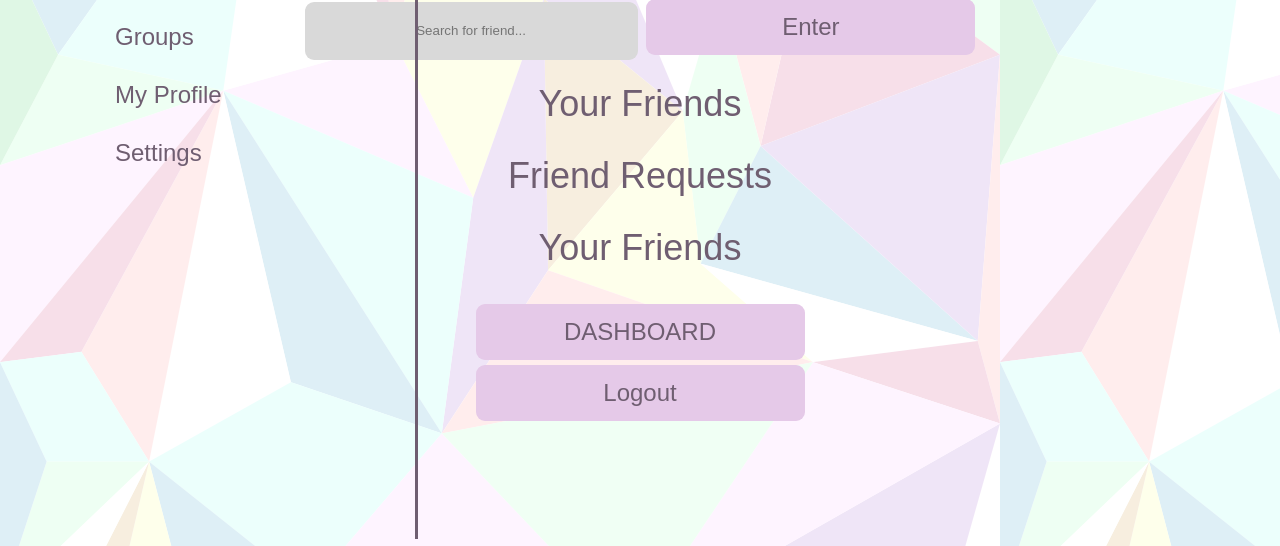
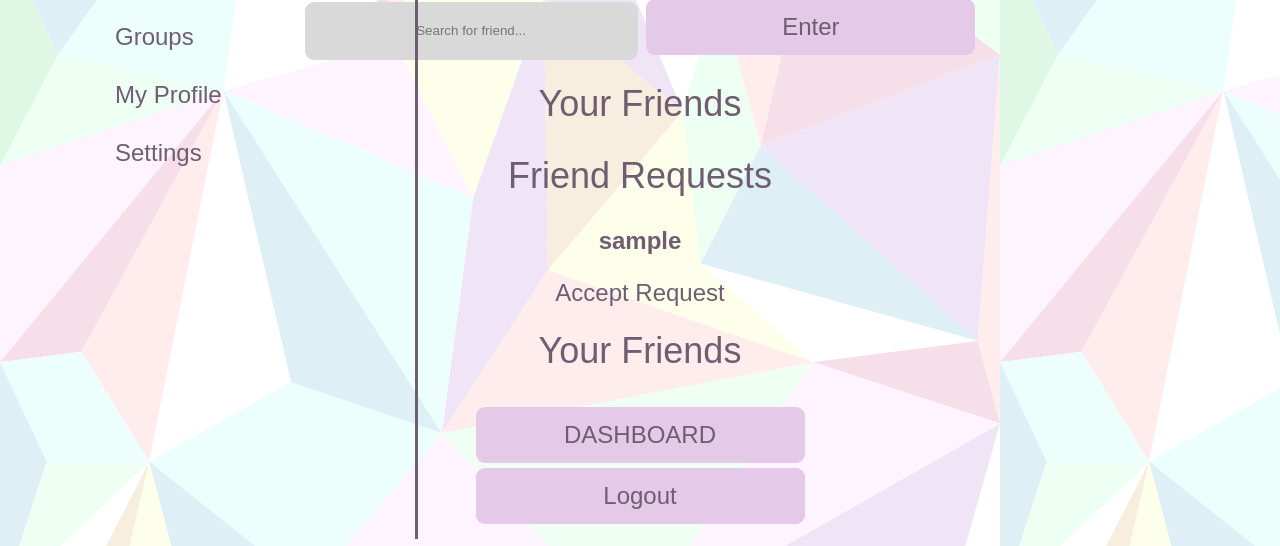
Before and after one commit to evelyn-campbell/Unfold-App, a Django app: page /friends/ in a window 1280 px wide. Shown: the part 246-792 px from the top of the page. Run offline with Django 4.2, Linux system fonts and the light colour scheme; a user stored in the database is signed in; tables that the repository leaves empty hold one stand-in row (values such as "Sample post").

Commit message:
What have I done.

```diff
--- a/webapp/core/admin.py
+++ b/webapp/core/admin.py
@@ -2,7 +2,8 @@ from django.contrib import admin
 
 # Register your models here.
 
-from .models import Profile, Status
+from .models import Profile, Status, FriendRequest
 
 admin.site.register(Profile)
 admin.site.register(Status)
+admin.site.register(FriendRequest)
--- a/webapp/core/urls.py
+++ b/webapp/core/urls.py
@@ -24,7 +24,7 @@ urlpatterns = [
     #path('groups/<int:group_id>/', views.group_detail, name='group_detail'),
     #path('groups/<int:group_id>/edit/', views.edit_group, name='edit_group'),
     path('friends/', views.friends, name='friends'),
-    path('friends/request_accepted/<str:pk>', views.recieve_friend_request, name='request_accepted'),
+    path('friends/request_accepted/<str:pk>/', views.recieve_friend_request, name='request_accepted'),
     #path('friends/<int:friend_id>/', views.friend_detail, name='friend_detail'),
 
 
--- a/webapp/core/views.py
+++ b/webapp/core/views.py
@@ -93,7 +93,7 @@ def other_profile(request, pk):
         # friend_request = request.POST['friend_request']
 
         from_user = Profile.objects.get(user=request.user)
-        to_user = Profile.objects.get(user=user_object)
+        to_user = user_profile
         friend_request, request_created = FriendRequest.objects.get_or_create(from_user=from_user, to_user=to_user)
 
         if request_created:
@@ -161,16 +161,22 @@ def groups(request):
 
 @login_required(login_url='login')
 def friends(request):
-    return render(request, 'core_templates/friends.html')
+    user = Profile.objects.get(user=request.user)
+    all_requests = FriendRequest.objects.filter(to_user=user)
+
+    return render(request, 'core_templates/friends.html', {'all_requests': all_requests,})
 
 @login_required(login_url='login')
-def recieve_friend_request(request, requestID):
-    friend_request = FriendRequest.objects.get(id=requestID)
+def recieve_friend_request(request, pk):
+    user_profile = Profile.objects.get(User.objects.get(username=pk))
 
-    if friend_request.to_user == request.user:
+    friend_request = FriendRequest.objects.get(from_user=user_profile)
+
+    if request.method == 'POST':
         friend_request.to_user.friends.add(friend_request.from_user)
         friend_request.from_user.friends.add(friend_request.to_user)
         friend_request.delete()
         messages.info(request, 'Friend request accepted!')
 
+
     return render(request, 'core_templates/friends.html')
--- a/webapp/templates/core_templates/friends.html
+++ b/webapp/templates/core_templates/friends.html
@@ -33,14 +33,16 @@
       <!--friends go here, just loop through them with templating or whatever -->
       </h3>
       <h2>Friend Requests</h2>
-      <form action="" method="POST">
-        {% csrf_token %}
-        {% for request in friend_request %}
-          <h3>{{ request.from_user }}</h3>
-          <a href="/friends/request_accepted/{{ request.id }}/">Accept Request</a>
+
+        {% for request in all_requests %}
+          <h3><b>{{ request.from_user }}</b></h3>
+          <form action="" method="POST"></form>
+            {% csrf_token %}
+            <a href="/friends/request_accepted/{{ request.from_user.username }}>/">Accept Request</a>
+          </form>
           {{ message }}
         {% endfor %}
-      </form>
+        <br /><br />
 
       <h2>Your Friends</h2>
       <h3>
```
